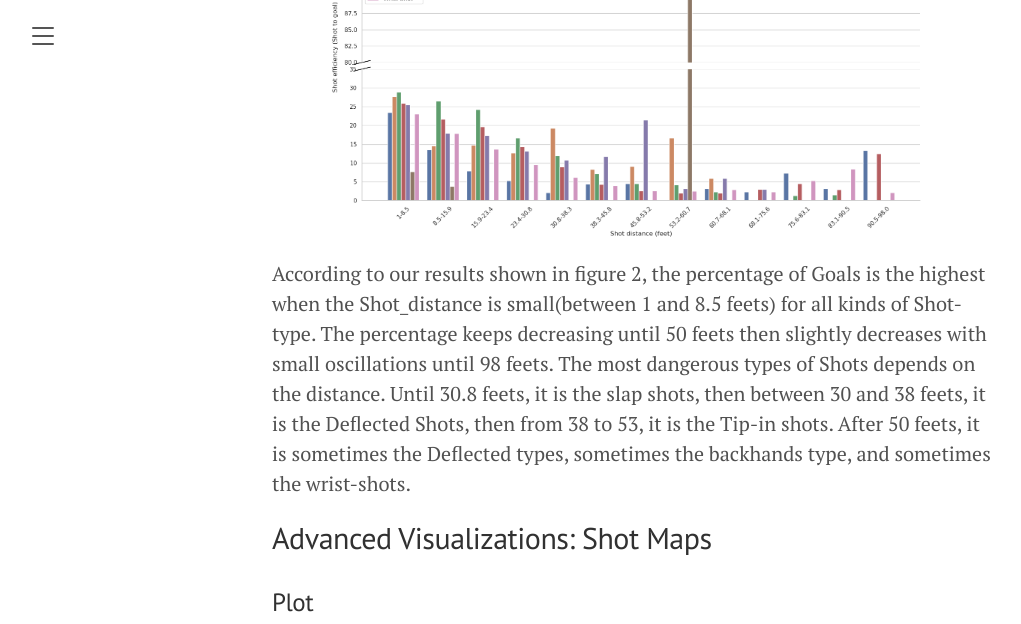
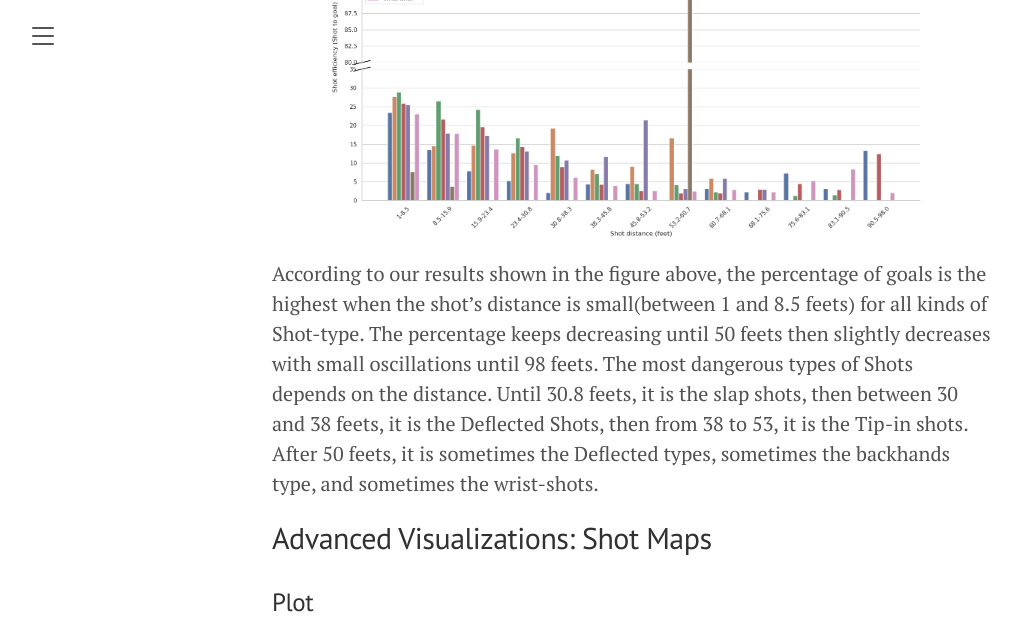
Before and after one commit to jaihon1/IFT6758-Project, a Jekyll site: the page built from blog/_posts/2021-09-28-milestone-1.md, in a window 1280 px wide and 900 px high, scrolled down 13325 px, cut to the strip 0-624 px from the top of the window. Shown: the whole strip, without its empty margins (8-1029 px from the left). Built offline with Jekyll 4.4.1, drawn with Linux system fonts in a browser that asks for light colours.

Commit message:
Update blog/_posts/2021-09-28-milestone-1.md
Co-authored-by: LaurenceMarcotte <48660119+LaurenceMarcotte@users.noreply.github.com>

```diff
--- a/blog/_posts/2021-09-28-milestone-1.md
+++ b/blog/_posts/2021-09-28-milestone-1.md
@@ -220,7 +220,7 @@ variations.
 
 ![img_4.png](/public/img_4.png)
 
-According to our results shown in figure 2, the percentage of Goals is the highest when the Shot_distance is
+According to our results shown in the figure above, the percentage of goals is the highest when the shot's distance is
 small(between 1 and 8.5 feets) for all kinds of Shot-type.
 The percentage keeps decreasing until 50 feets then slightly decreases with small oscillations until 98 feets.
 The most dangerous types of Shots depends on the distance.
```
